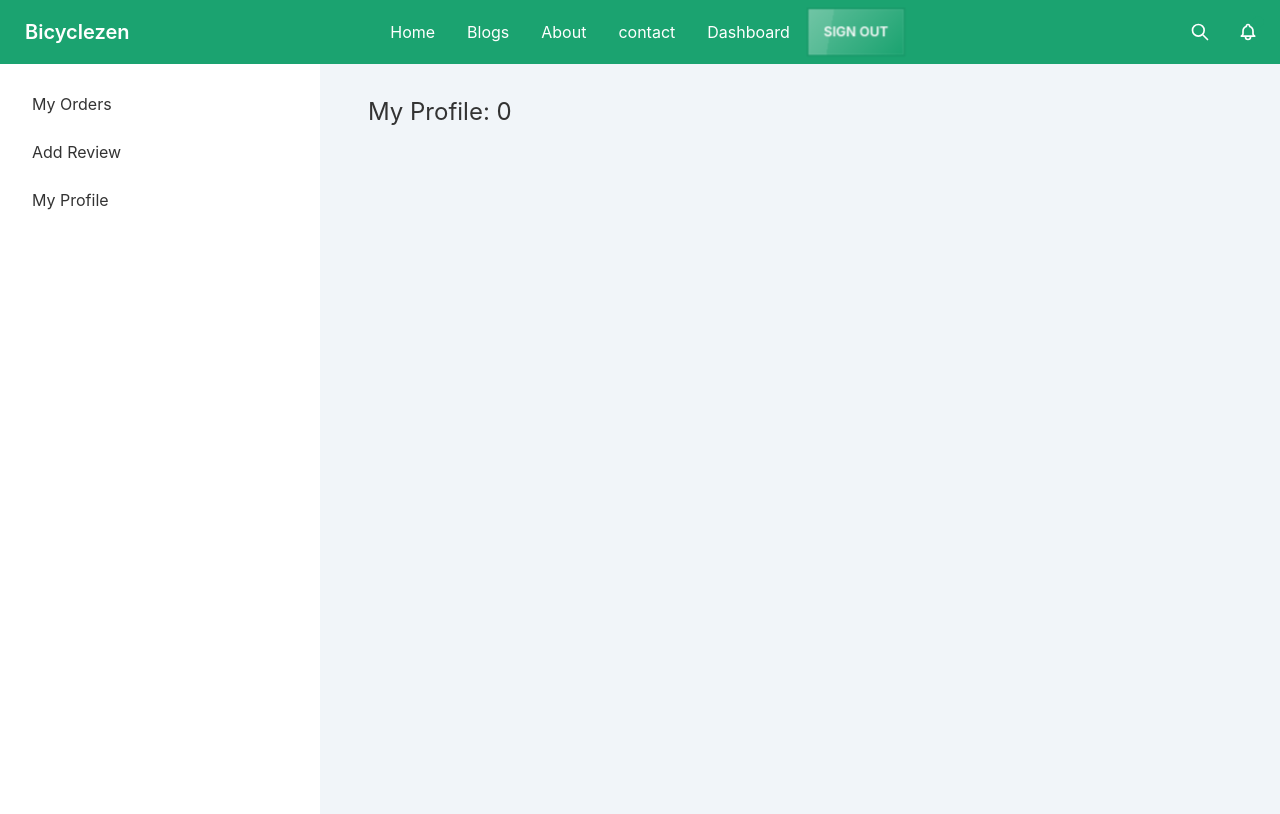
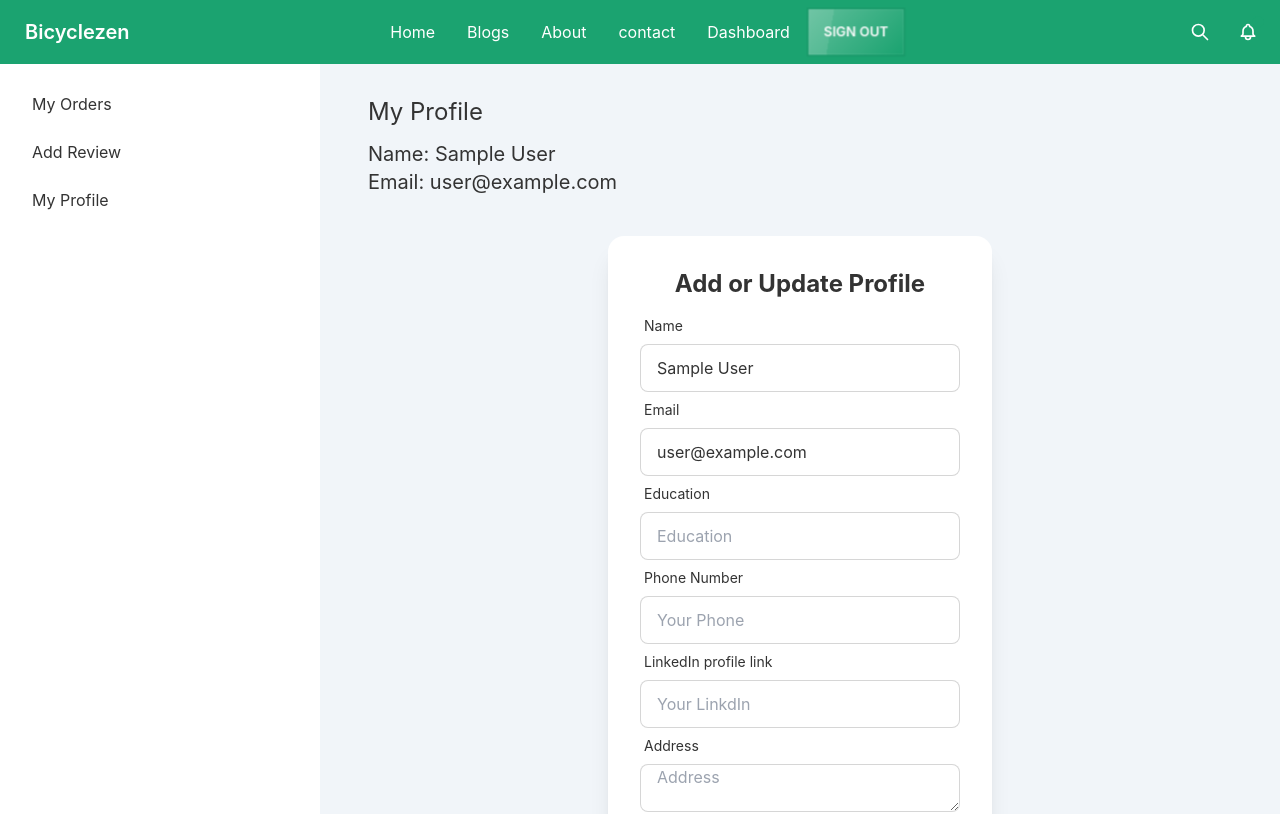
Before and after one commit to ArnabShikder24/manufacturer-bicyclezen-client-side, a React (Create React App) app: page /dashboard/dashprofile in a window 1280 px wide. Shown: the top 814 px of the page. Built offline with nearby package versions, Linux system fonts and the light colour scheme; no server answers; sample sign-in values are in the browser's storage.

Commit message:
myprofile ready

```diff
--- a/src/Pages/Dashboard/AddReview.js
+++ b/src/Pages/Dashboard/AddReview.js
@@ -1,9 +1,113 @@
-import React from 'react';
+import React, { useState } from 'react';
+import { useAuthState } from 'react-firebase-hooks/auth';
+import { toast } from 'react-toastify';
+import auth from '../../firebase.init';
 
 const AddReview = () => {
+    const [user] = useAuthState(auth);
+    const [wrong , setWrong] = useState(false);
+
+    const handleAddReview = e => {
+        e.preventDefault();
+        const name = user?.displayName;
+        const email = user?.email;
+        const rating = e.target.rating.value;
+        const review = e.target.review.value;
+        const objReview = {
+            name,
+            email,
+            rating,
+            review
+        }
+        if(rating <= 0 || rating > 5) {
+            toast.error('rating must be 1 to 5');
+            setWrong(true);
+            return
+        }
+        setWrong(false);
+        fetch('http://localhost:5000/review',{
+            method: 'POST',
+            headers: {
+                'content-type': 'application/json'
+            },
+            body: JSON.stringify(objReview)
+        })
+        .then(res => res.json())
+        .then(data => {
+            if(data.success) {
+                toast.success('Your review add successfully')
+            }
+            else {
+                toast.error('somethings went wrong, please try again')
+            }
+        })
+
+    }
+
     return (
         <div>
             <h1 className='text-2xl'>Add Review</h1>
+            <div className='flex justify-center items-center my-10'>
+            <div className="card w-96 bg-base-100 shadow-xl">
+            <div className="card-body">
+                <h2 className="text-center text-2xl font-bold">Add A Review</h2>
+                <form onSubmit={handleAddReview}>
+                    <div className="form-control w-full max-w-xs">
+                        <label className="label">
+                            <span className="label-text">Name</span>
+                        </label>
+                        <input
+                            type="text"
+                            name='name'
+                            value={user?.displayName}
+                            className="input input-bordered w-full max-w-xs"
+                            required
+                            readOnly
+                        />
+                    </div>
+
+                    <div className="form-control w-full max-w-xs">
+                        <label className="label">
+                            <span className="label-text">Email</span>
+                        </label>
+                        <input
+                            type="email"
+                            name='email'
+                            value={user?.email}
+                            className="input input-bordered w-full max-w-xs"
+                            required
+                            readOnly
+                        />
+                    </div>
+                    <div className="form-control w-full max-w-xs">
+                        <label className="label">
+                            <span className="label-text">Rating</span>
+                        </label>
+                        <input
+                            type="number"
+                            name='rating'
+                            defaultValue="5"
+                            className={wrong ? `input input-bordered input-error w-full max-w-xs` : `input input-bordered w-full max-w-xs`}
+                            required
+                        />
+                    </div>
+                    <div className="form-control w-full max-w-xs">
+                        <label className="label">
+                            <span className="label-text">Review</span>
+                        </label>
+                        <textarea
+                            type="text"
+                            name='review'
+                            placeholder="Review"
+                            className="input input-bordered w-full max-w-xs"
+                            required
+                        />
+                    </div>
+                    <input className='btn w-full btn-primary max-w-xs text-white mt-5' type="submit" value="Add Review" />
+                </form>
+                </div>
+            </div>
+            </div>
         </div>
     );
 };
--- a/src/Pages/Dashboard/MyOrder.js
+++ b/src/Pages/Dashboard/MyOrder.js
@@ -43,6 +43,7 @@ const MyOrder = () => {
                     <th>Product Name</th>
                     <th>Order Quantity</th>
                     <th>Address</th>
+                    <th>Payment</th>
                     <th>Action</th>
                 </tr>
                 </thead>
@@ -54,6 +55,7 @@ const MyOrder = () => {
                             <td>{order.productName}</td>
                             <td>{order.order}</td>
                             <td>{order.address}</td>
+                            <td><button className='btn btn-xs btn-success text-white'>Pay</button></td>
                             <td><button className='btn btn-xs'>Cancel Order</button></td>
                         </tr>)
                         }
--- a/src/Pages/Dashboard/MyProfile.js
+++ b/src/Pages/Dashboard/MyProfile.js
@@ -1,9 +1,139 @@
 import React from 'react';
+import { useAuthState } from 'react-firebase-hooks/auth';
+import { toast } from 'react-toastify';
+import auth from '../../firebase.init';
 
 const MyProfile = () => {
+    const [user] = useAuthState(auth);
+
+    const handleMyprofile = e => {
+        e.preventDefault();
+        const name = user?.displayName;
+        const email = user?.email;
+        const edu = e.target.edu.value;
+        const phone = e.target.phone.value;
+        const linkdin = e.target.link.value;
+        const address = e.target.address.value;
+        const profile = {
+            name,
+            email,
+            edu,
+            phone,
+            linkdin,
+            address
+        }
+        fetch(`http://localhost:5000/profile/${email}`,{
+            method: 'PUT',
+            headers: {
+                'content-type': 'application/json'
+            },
+            body: JSON.stringify(profile)
+        })
+        .then(res => res.json())
+        .then(data => {
+            if(data.success) {
+                toast.success('Your Profile Update successfully')
+            }
+            else {
+                toast.error('somethings went wrong, please try again')
+            }
+        })
+    }
+
     return (
         <div>
-           <h1 className='text-2xl'>My Profile: 0</h1>
+           <h1 className='text-2xl mb-3'>My Profile</h1>
+           <div>
+               <h1 className='text-xl'>Name: {user?.displayName}</h1>
+               <h1 className='text-xl'>Email: {user?.email}</h1>
+           </div>
+           <div>
+           <div className='flex justify-center items-center my-10'>
+            <div className="card w-96 bg-base-100 shadow-xl">
+            <div className="card-body">
+                <h2 className="text-center text-2xl font-bold">Add or Update Profile</h2>
+                <form onSubmit={handleMyprofile}>
+                    <div className="form-control w-full max-w-xs">
+                        <label className="label">
+                            <span className="label-text">Name</span>
+                        </label>
+                        <input
+                            type="text"
+                            name='name'
+                            value={user?.displayName}
+                            className="input input-bordered w-full max-w-xs"
+                            required
+                            readOnly
+                        />
+                    </div>
+
+                    <div className="form-control w-full max-w-xs">
+                        <label className="label">
+                            <span className="label-text">Email</span>
+                        </label>
+                        <input
+                            type="email"
+                            name='email'
+                            value={user?.email}
+                            className="input input-bordered w-full max-w-xs"
+                            required
+                            readOnly
+                        />
+                    </div>
+                    <div className="form-control w-full max-w-xs">
+                        <label className="label">
+                            <span className="label-text">Education</span>
+                        </label>
+                        <input
+                            type="text"
+                            name='edu'
+                            placeholder='Education'
+                            className='input input-bordered w-full max-w-xs'
+                            required
+                        />
+                    </div>
+                    <div className="form-control w-full max-w-xs">
+                        <label className="label">
+                            <span className="label-text">Phone Number</span>
+                        </label>
+                        <input
+                            type="number"
+                            name='phone'
+                            placeholder='Your Phone'
+                            className='input input-bordered w-full max-w-xs'
+                            required
+                        />
+                    </div>
+                    <div className="form-control w-full max-w-xs">
+                        <label className="label">
+                            <span className="label-text">LinkedIn profile link</span>
+                        </label>
+                        <input
+                            type="text"
+                            name='link'
+                            placeholder='Your LinkdIn'
+                            className='input input-bordered w-full max-w-xs'
+                            required
+                        />
+                    </div>
+                    <div className="form-control w-full max-w-xs">
+                        <label className="label">
+                            <span className="label-text">Address</span>
+                        </label>
+                        <textarea
+                            type="text"
+                            name='address'
+                            placeholder="Address"
+                            className="input input-bordered w-full max-w-xs"
+                            required
+                        />
+                    </div>
+                    <input className='btn w-full btn-primary max-w-xs text-white mt-5' type="submit" value="Add Review" />
+                </form>
+                </div>
+            </div>
+            </div>
+           </div>
         </div>
     );
 };
--- a/src/components/Purchase/Purchase.js
+++ b/src/components/Purchase/Purchase.js
@@ -156,8 +156,8 @@ const Purchase = () => {
                     </div>
                     <input className='btn w-full btn-primary max-w-xs text-white mt-5' type="submit" value="Buy now" />
                 </form>
+                </div>
             </div>
-        </div>
             </div>
         </div>
     );
```
